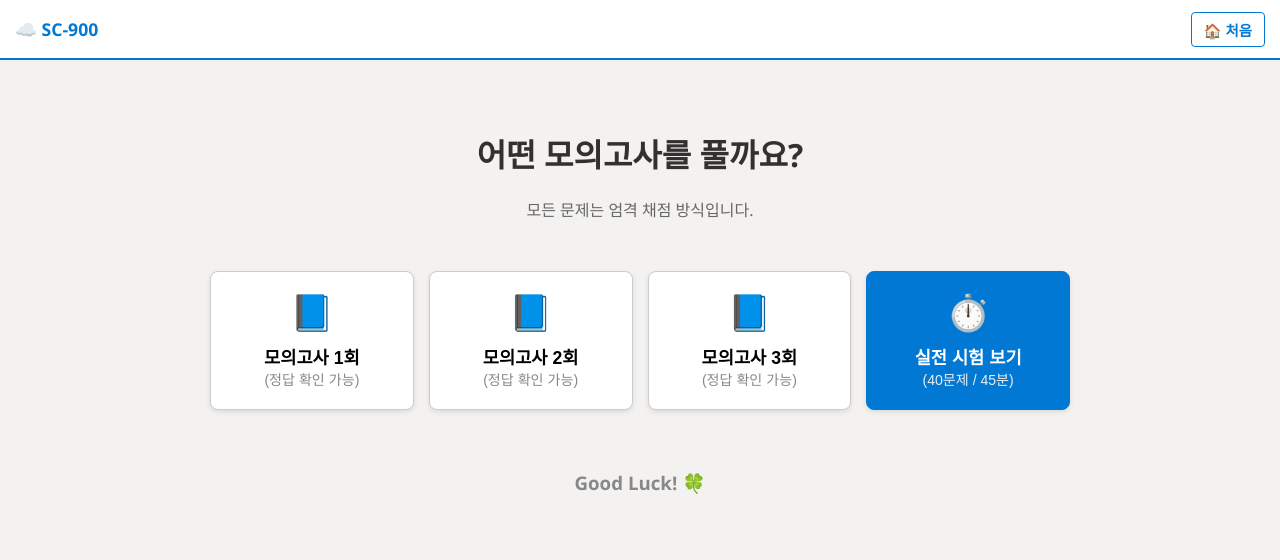
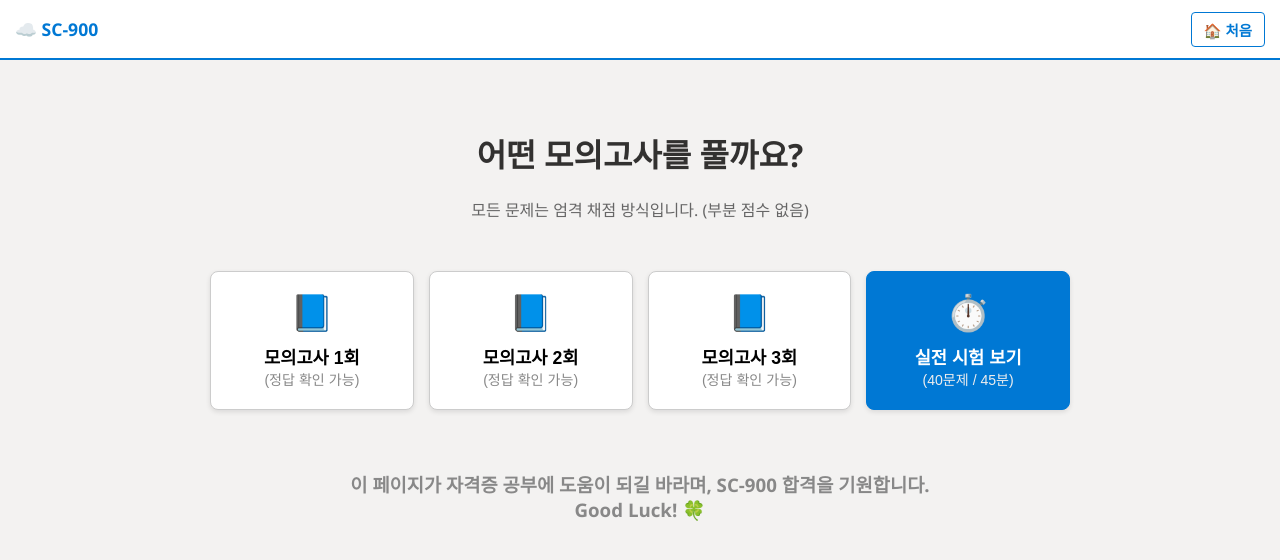
Before and after one commit to gjwnsgur11/sc900, a plain HTML site: page index.html in a window 1280 px wide. Drawn offline with Linux system fonts and the light colour scheme.

Commit message:
Update index.html

```diff
--- a/index.html
+++ b/index.html
@@ -238,7 +238,7 @@
 <div class="container">
     <div id="dashboard" class="dashboard">
         <h1>어떤 모의고사를 풀까요?</h1>
-        <p style="color:#666; margin-bottom: 30px;">모든 문제는 엄격 채점 방식입니다.</p>
+        <p style="color:#666; margin-bottom: 30px;">모든 문제는 엄격 채점 방식입니다. (부분 점수 없음)</p>
 
         <div class="mode-grid">
             <button class="mode-btn" onclick="startPractice(1)">
@@ -262,7 +262,7 @@
                 <span style="font-size:0.8em; color:#eee;">(40문제 / 45분)</span>
             </button>
         </div>
-        <h3 style="margin-top:40px; color:#888;">Good Luck! 🍀</h3>
+        <h3 style="margin-top:40px; color:#888;">이 페이지가 자격증 공부에 도움이 되길 바라며, SC-900 합격을 기원합니다.<br>Good Luck! 🍀</h3>
     </div>
 
     <!-- Desktop Status Bar -->
```
